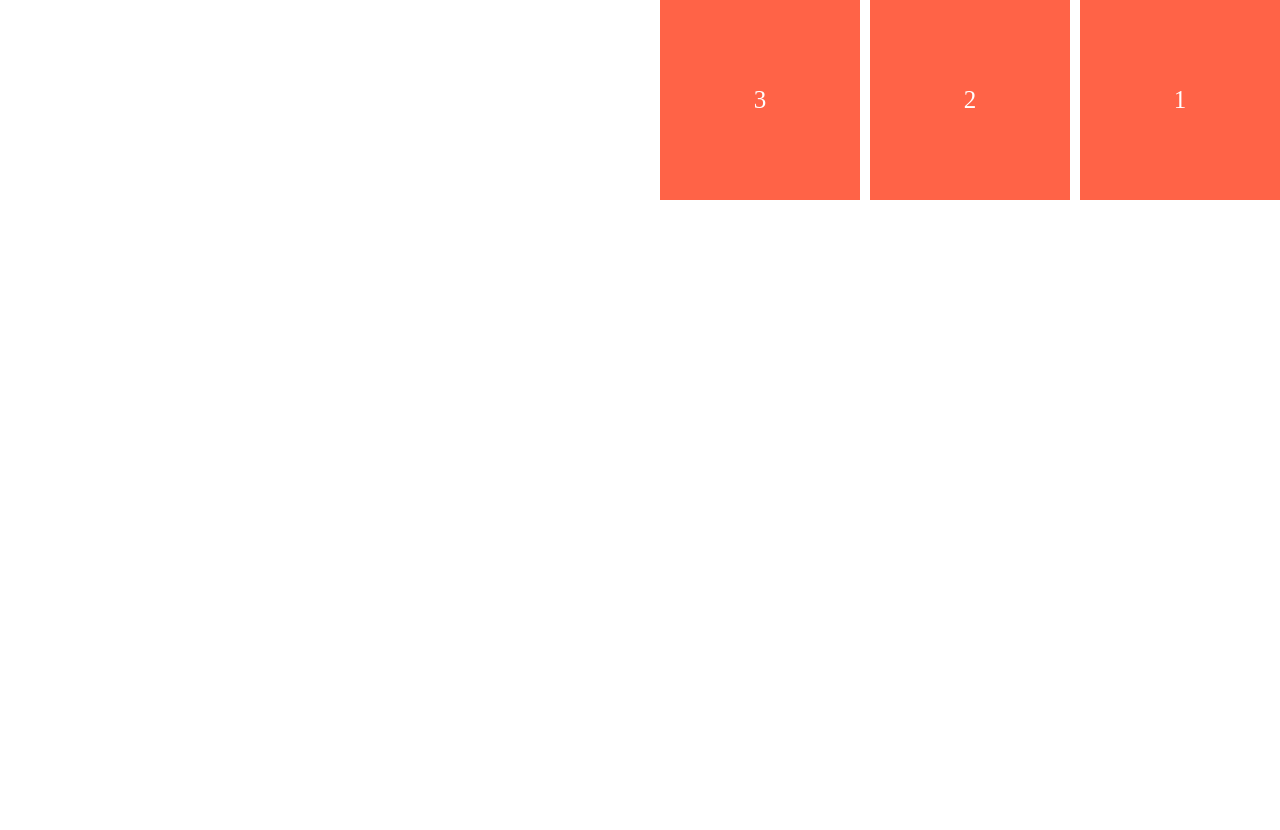
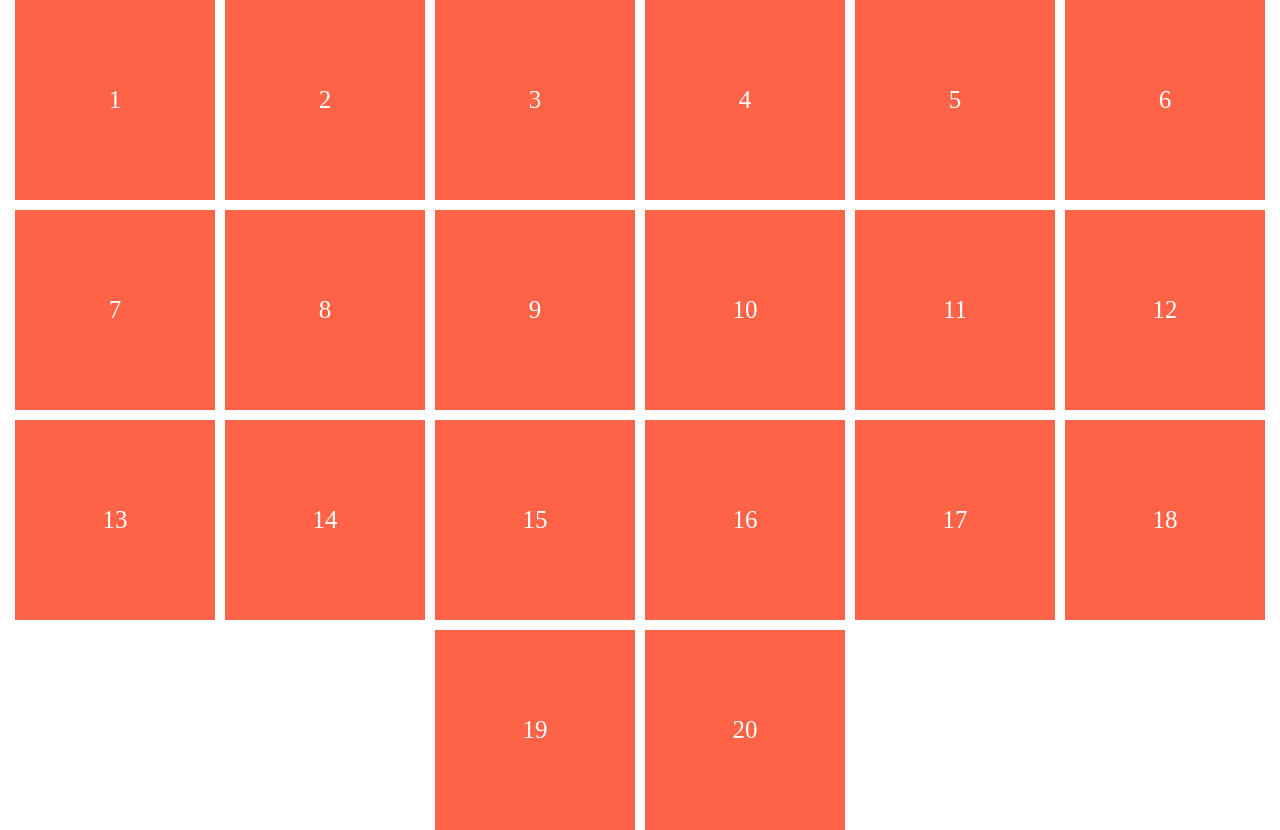
Before and after one commit to Idooru/css-layout-master-class, a website built with Vite: page index.html in a window 1280 px wide. Before the commit the page ends 800 px from the top, so only its background shows below. Built offline with nearby package versions, Linux system fonts and the light colour scheme.

Commit message:
#2.7 Flex Flow

```diff
--- a/index.html
+++ b/index.html
@@ -12,6 +12,23 @@
       <div class="box center">1</div>
       <div class="box center">2</div>
       <div class="box center">3</div>
+      <div class="box center">4</div>
+      <div class="box center">5</div>
+      <div class="box center">6</div>
+      <div class="box center">7</div>
+      <div class="box center">8</div>
+      <div class="box center">9</div>
+      <div class="box center">10</div>
+      <div class="box center">11</div>
+      <div class="box center">12</div>
+      <div class="box center">13</div>
+      <div class="box center">14</div>
+      <div class="box center">15</div>
+      <div class="box center">16</div>
+      <div class="box center">17</div>
+      <div class="box center">18</div>
+      <div class="box center">19</div>
+      <div class="box center">20</div>
     </div>
   </body>
 </html>
--- a/style.css
+++ b/style.css
@@ -10,11 +10,10 @@
 }
 
 .father {
-  height: 100vh;
+  height: 50vh;
   display: flex;
-  flex-direction: row-reverse;
-  justify-content: end;
-  /* align-items: c; */
+  flex-flow: row wrap;
+  justify-content: center;
   gap: 10px;
 }
 
```
